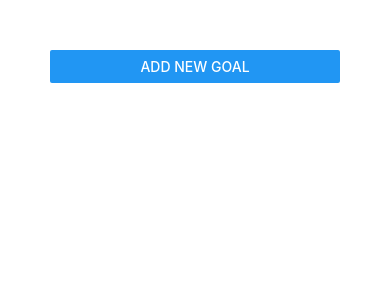
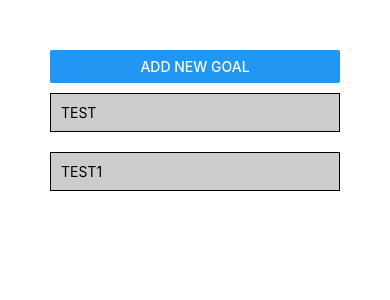
Before and after one commit to Smetukh/rn-course-goals, a React Native app: screen / in a window 390 px wide. Shown: the top 300 px of the page. Built offline with nearby package versions, Linux system fonts and the light colour scheme.

Commit message:
Reducer finished

```diff
--- a/App.js
+++ b/App.js
@@ -1,10 +1,8 @@
-import React, { useState } from 'react';
-import { StyleSheet, View, Button, FlatList } from 'react-native';
+import React from 'react';
 import { createStore, combineReducers } from 'redux';
 import { Provider } from 'react-redux';
+import Home from './components/Home';
 
-import GoalItem from './components/GoalItem';
-import GoalInput from './components/GoalInput';
 
 import todosReducer from './store/reducers/todos';
 
@@ -14,58 +12,14 @@ const rootReducer = combineReducers({
 
 const store = createStore(rootReducer);
 
-function App() {
-  const [courseGoals, setCourseGoals] = useState([]);
-  const [isAddMode, setIsAddMode] = useState(false);
-
-  const addGoalHandler = goalTitle => {
-    setCourseGoals(currentGoals => [
-      ...currentGoals,
-      { id: Math.random().toString(), value: goalTitle }
-    ]);
-    setIsAddMode(false);
-  };
-
-  const removeGoalHandler = goalId => {
-    setCourseGoals(currentGoals => {
-      return currentGoals.filter(goal => goal.id !== goalId);
-    });
-  };
-
-  const cancelGoalAdditionHandler = () => {
-    setIsAddMode(false);
-  };
+function App () {
 
   return (
     <Provider store={store}>
-      <View style={styles.screen}>
-        <Button title="Add New Goal" onPress={() => setIsAddMode(true)} />
-        <GoalInput
-          visible={isAddMode}
-          onAddGoal={addGoalHandler}
-          onCancel={cancelGoalAdditionHandler}
-        />
-        <FlatList
-          keyExtractor={(item, index) => item.id}
-          data={courseGoals}
-          renderItem={itemData => (
-            <GoalItem
-              id={itemData.item.id}
-              onDelete={removeGoalHandler}
-              title={itemData.item.value}
-            />
-          )}
-        />
-      </View>
+      <Home />
     </Provider>
 
   );
 }
 
-const styles = StyleSheet.create({
-  screen: {
-    padding: 50
-  }
-});
-
 export default App;
--- a/components/GoalItem.js
+++ b/components/GoalItem.js
@@ -1,7 +1,11 @@
 import React from 'react';
 import { View, Text, StyleSheet, TouchableOpacity } from 'react-native';
+import {bindActionCreators} from "redux";
+import { useSelector, connect } from 'react-redux';
 
 const GoalItem = props => {
+  // const availableGoals = useSelector(state => state.todos.todos);
+  console.log('todos = ', props.todos)
   return (
     <TouchableOpacity onPress={props.onDelete.bind(this, props.id)} >
       <View style={styles.listItem}>
@@ -21,4 +25,13 @@ const styles = StyleSheet.create({
   }
 });
 
-export default GoalItem;
+const mapStateToProps = (state) => ({
+  todos: state.todos.todos,
+});
+
+const mapDispatchToProps = (dispatch) => ({
+  // toggleMenu: bindActionCreators(actionCreatorsMenu, dispatch).toggleMenu,
+  // channelUpdate: bindActionCreators(actionCreatorsChannels, dispatch).channelUpdate
+});
+
+export default connect(mapStateToProps, mapDispatchToProps)(GoalItem);
--- /dev/null
+++ b/components/Home.js
@@ -0,0 +1,78 @@
+import React, { useState } from 'react';
+import { StyleSheet, View, Button, FlatList } from 'react-native';
+import { createStore, combineReducers } from 'redux';
+import { Provider } from 'react-redux';
+import {bindActionCreators} from "redux";
+import { useSelector, connect } from 'react-redux';
+
+import GoalItem from './GoalItem';
+import GoalInput from './GoalInput';
+
+import todosReducer from '../store/reducers/todos';
+import * as actionCreatorsTodos from './../store/actions/todos';
+
+
+
+function Home (props) {
+  const [courseGoals, setCourseGoals] = useState([]);
+  const [isAddMode, setIsAddMode] = useState(false);
+
+  const addGoalHandler = goalTitle => {
+    setCourseGoals(currentGoals => [
+      ...currentGoals,
+      { id: Math.random().toString(), value: goalTitle }
+    ]);
+    setIsAddMode(false);
+    props.setCourseGoals({ id: Math.random().toString(), value: goalTitle });
+  };
+
+  const removeGoalHandler = goalId => {
+    setCourseGoals(currentGoals => {
+      return currentGoals.filter(goal => goal.id !== goalId);
+    });
+  };
+
+  const cancelGoalAdditionHandler = () => {
+    setIsAddMode(false);
+  };
+
+  return (
+      <View style={styles.screen}>
+        <Button title="Add New Goal" onPress={() => setIsAddMode(true)} />
+        <GoalInput
+          visible={isAddMode}
+          onAddGoal={addGoalHandler}
+          onCancel={cancelGoalAdditionHandler}
+        />
+        <FlatList
+          keyExtractor={(item, index) => item.id}
+          data={props.todos}
+          renderItem={itemData => (
+            <GoalItem
+              id={itemData.item.id}
+              onDelete={removeGoalHandler}
+              title={itemData.item.value}
+            />
+          )}
+        />
+      </View>
+  );
+}
+
+const styles = StyleSheet.create({
+  screen: {
+    padding: 50
+  }
+});
+
+
+const mapStateToProps = (state) => ({
+  todos: state.todos.todos,
+});
+
+const mapDispatchToProps = (dispatch) => ({
+  setCourseGoals: bindActionCreators(actionCreatorsTodos, dispatch).setCourseGoals,
+  // channelUpdate: bindActionCreators(actionCreatorsChannels, dispatch).channelUpdate
+});
+
+export default connect(mapStateToProps, mapDispatchToProps)(Home);
--- a/store/actions/todos.js
+++ b/store/actions/todos.js
@@ -1,5 +1,6 @@
 export const TOGGLE_FAVORITE = 'TOGGLE_FAVORITE';
 export const SET_FILTERS = 'SET_FILTERS';
+export const SET_GOAL = 'SET_GOAL';
 
 export const toggleFavorite = (id) => {
     return { type: TOGGLE_FAVORITE, mealId: id };
@@ -8,3 +9,10 @@ export const toggleFavorite = (id) => {
 export const setFilters = filterSettings => {
     return { type: SET_FILTERS, filters: filterSettings };
 };
+
+export const setCourseGoals = currentGoals => {
+    return {
+        type: SET_GOAL,
+        payload: currentGoals,
+    }
+};
--- a/store/reducers/todos.js
+++ b/store/reducers/todos.js
@@ -1,45 +1,22 @@
-// import { MEALS } from '../../data/dummy-data';
-import { TOGGLE_FAVORITE, SET_FILTERS } from '../actions/todos';
+import { SET_GOAL } from '../actions/todos';
 
 const initialState = {
+  todos: [
+    {id: 'abc', value: 'TEST'},
+    {id: 'abccc', value: 'TEST1'},
+  ]
 
 };
 
-const mealsReducer = (state = initialState, action) => {
+const todosReducer = (state = initialState, action) => {
   switch (action.type) {
-    case TOGGLE_FAVORITE:
-      const existingIndex = state.favoriteMeals.findIndex(
-        meal => meal.id === action.mealId
-      );
-      if (existingIndex >= 0) {
-        const updatedFavMeals = [...state.favoriteMeals];
-        updatedFavMeals.splice(existingIndex, 1);
-        return { ...state, favoriteMeals: updatedFavMeals };
-      } else {
-        const meal = state.meals.find(meal => meal.id === action.mealId);
-        return { ...state, favoriteMeals: state.favoriteMeals.concat(meal) };
-      }
-    case SET_FILTERS:
-      const appliedFilters = action.filters;
-      const updatedFilteredMeals = state.meals.filter(meal => {
-        if (appliedFilters.glutenFree && !meal.isGlutenFree) {
-          return false;
-        }
-        if (appliedFilters.lactoseFree && !meal.isLactoseFree) {
-          return false;
-        }
-        if (appliedFilters.vegetarian && !meal.isVegetarian) {
-          return false;
-        }
-        if (appliedFilters.vegan && !meal.isVegan) {
-          return false;
-        }
-        return true;
-      });
-      return { ...state, filteredMeals: updatedFilteredMeals };
+    case SET_GOAL:
+      console.log('action.payload = ', action.payload)
+      return { ...state, todos: state.todos.concat(action.payload) };
+
     default:
       return state;
   }
 };
 
-export default mealsReducer;
+export default todosReducer;
```
Also changed, not shown: 1 other file (tests, documents, lock files or other folders).
